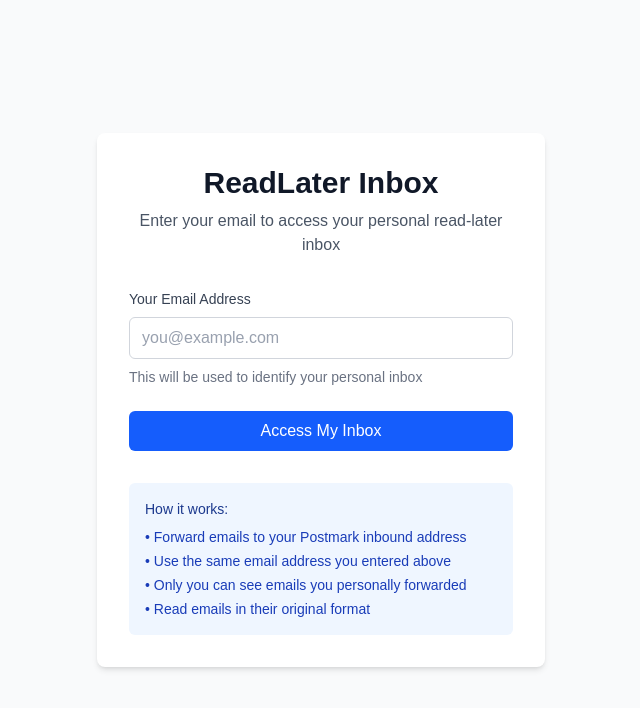
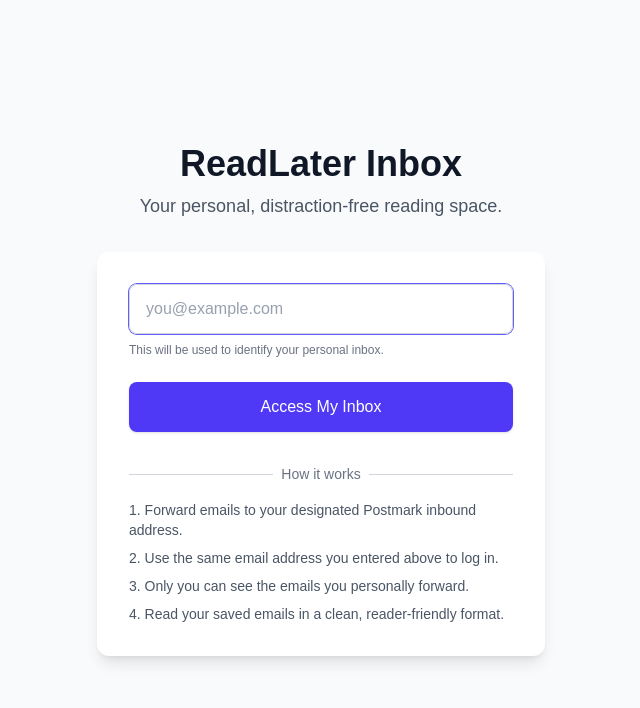
Before and after one commit to Bridgetamana/readlater-app, a Next.js app: page / in a window 1280 px wide. Shown: the top 708 px of the page, without its empty margins (319-959 px from the left). Built offline with nearby package versions, Linux system fonts and the light colour scheme.

Commit message:
update login page UI

```diff
--- a/app/page.js
+++ b/app/page.js
@@ -4,70 +4,97 @@
 export default function LoginPage() {
   const [email, setEmail] = useState('');
   const [isLoading, setIsLoading] = useState(false);
+  const [error, setError] = useState('');
 
   const handleLogin = async (e) => {
     e.preventDefault();
-    if (!email.trim()) return;
-
-    setIsLoading(true);
+    if (!email.trim()) {
+      setError('Please enter your email address.');
+      return;
+    }
 
     const emailRegex = /^[^\s@]+@[^\s@]+\.[^\s@]+$/;
     if (!emailRegex.test(email)) {
-      alert('Please enter a valid email address');
-      setIsLoading(false);
+      setError('Please enter a valid email address.');
       return;
     }
 
+    setError('');
     localStorage.setItem('userEmail', email);
     window.location.href = '/emails';
   };
 
   return (
-    <div className="min-h-screen bg-gray-50 flex items-center justify-center">
-      <div className="max-w-md w-full bg-white rounded-lg shadow-md p-8">
-        <div className="text-center mb-8">
-          <h1 className="text-3xl font-bold text-gray-900 mb-2">ReadLater Inbox</h1>
-          <p className="text-gray-600">
-            Enter your email to access your personal read-later inbox
+    <div className="min-h-screen bg-gray-50 flex flex-col justify-center items-center p-4">
+      <div className="max-w-md w-full space-y-8">
+        <div className="text-center">
+          <h1 className="text-4xl font-bold text-gray-900">
+            ReadLater Inbox
+          </h1>
+          <p className="mt-2 text-lg text-gray-600">
+            Your personal, distraction-free reading space.
           </p>
         </div>
 
-        <form onSubmit={handleLogin} className="space-y-6">
+        <div className="bg-white p-8 shadow-lg rounded-xl">
+          <form onSubmit={handleLogin} className="space-y-6" noValidate>
             <div>
-            <label htmlFor="email" className="block text-sm font-medium text-gray-700 mb-2">
-              Your Email Address
+              <label htmlFor="email" className="text-sm font-medium text-gray-700 sr-only">
+                Email address
               </label>
               <input
+                id="email"
+                name="email"
                 type="email"
-              id="email"
+                autoFocus
+                required
                 value={email}
                 onChange={(e) => setEmail(e.target.value)}
-              className="w-full px-3 py-2 border border-gray-300 rounded-md focus:outline-none focus:ring-2 focus:ring-blue-500 focus:border-transparent placeholder-gray-400 text-gray-500"
+                className={`w-full px-4 py-3 border ${error ? 'border-red-500' : 'border-gray-300'} rounded-lg focus:outline-0 focus:ring focus:ring-indigo-500 text-gray-700 placeholder-gray-400`}
                 placeholder="you@example.com"
-              required
               />
-            <p className="text-sm text-gray-500 mt-2">
-              This will be used to identify your personal inbox
+              {error && <p className="mt-2 text-sm text-red-600">{error}</p>}
+              <p className="mt-2 text-xs text-gray-500">
+                This will be used to identify your personal inbox.
               </p>
             </div>
 
+            <div>
               <button
                 type="submit"
                 disabled={isLoading}
-            className="w-full bg-blue-600 hover:bg-blue-700 text-white font-medium py-2 px-4 rounded-md transition-colors disabled:opacity-50"
+                className="w-full flex justify-center py-3 px-4 border border-transparent rounded-lg shadow-sm text-base font-medium text-white bg-indigo-600 hover:bg-indigo-700 focus:outline-none focus:ring-2 focus:ring-offset-2 focus:ring-indigo-500 disabled:opacity-50 cursor-pointer"
               >
-            {isLoading ? 'Accessing...' : 'Access My Inbox'}
+                {isLoading ? (
+                  <svg className="animate-spin -ml-1 mr-3 h-5 w-5 text-white" xmlns="http://www.w3.org/2000/svg" fill="none" viewBox="0 0 24 24">
+                    <circle className="opacity-25" cx="12" cy="12" r="10" stroke="currentColor" strokeWidth="4"></circle>
+                    <path className="opacity-75" fill="currentColor" d="M4 12a8 8 0 018-8V0C5.373 0 0 5.373 0 12h4zm2 5.291A7.962 7.962 0 014 12H0c0 3.042 1.135 5.824 3 7.938l3-2.647z"></path>
+                  </svg>
+                ) : (
+                  'Access My Inbox'
+                )}
               </button>
+            </div>
           </form>
 
-        <div className="mt-8 p-4 bg-blue-50 rounded-md">
-          <h3 className="text-sm font-medium text-blue-900 mb-2">How it works:</h3>
-          <ul className="text-sm text-blue-800 space-y-1">
-            <li>• Forward emails to your Postmark inbound address</li>
-            <li>• Use the same email address you entered above</li>
-            <li>• Only you can see emails you personally forwarded</li>
-            <li>• Read emails in their original format</li>
-          </ul>
+          <div className="mt-8 text-center">
+            <div className="relative">
+              <div className="absolute inset-0 flex items-center">
+                <div className="w-full border-t border-gray-300" />
+              </div>
+              <div className="relative flex justify-center text-sm">
+                <span className="px-2 bg-white text-gray-500">
+                  How it works
+                </span>
+              </div>
+            </div>
+            <ol className="mt-4 list-decimal list-inside space-y-2 text-gray-600 text-sm text-left">
+              <li>Forward emails to your designated Postmark inbound address.</li>
+              <li>Use the same email address you entered above to log in.</li>
+              <li>Only you can see the emails you personally forward.</li>
+              <li>Read your saved emails in a clean, reader-friendly format.</li>
+            </ol>
+          </div>
         </div>
       </div>
     </div>
```
Lines whose indentation alone changed are shown as unchanged.
